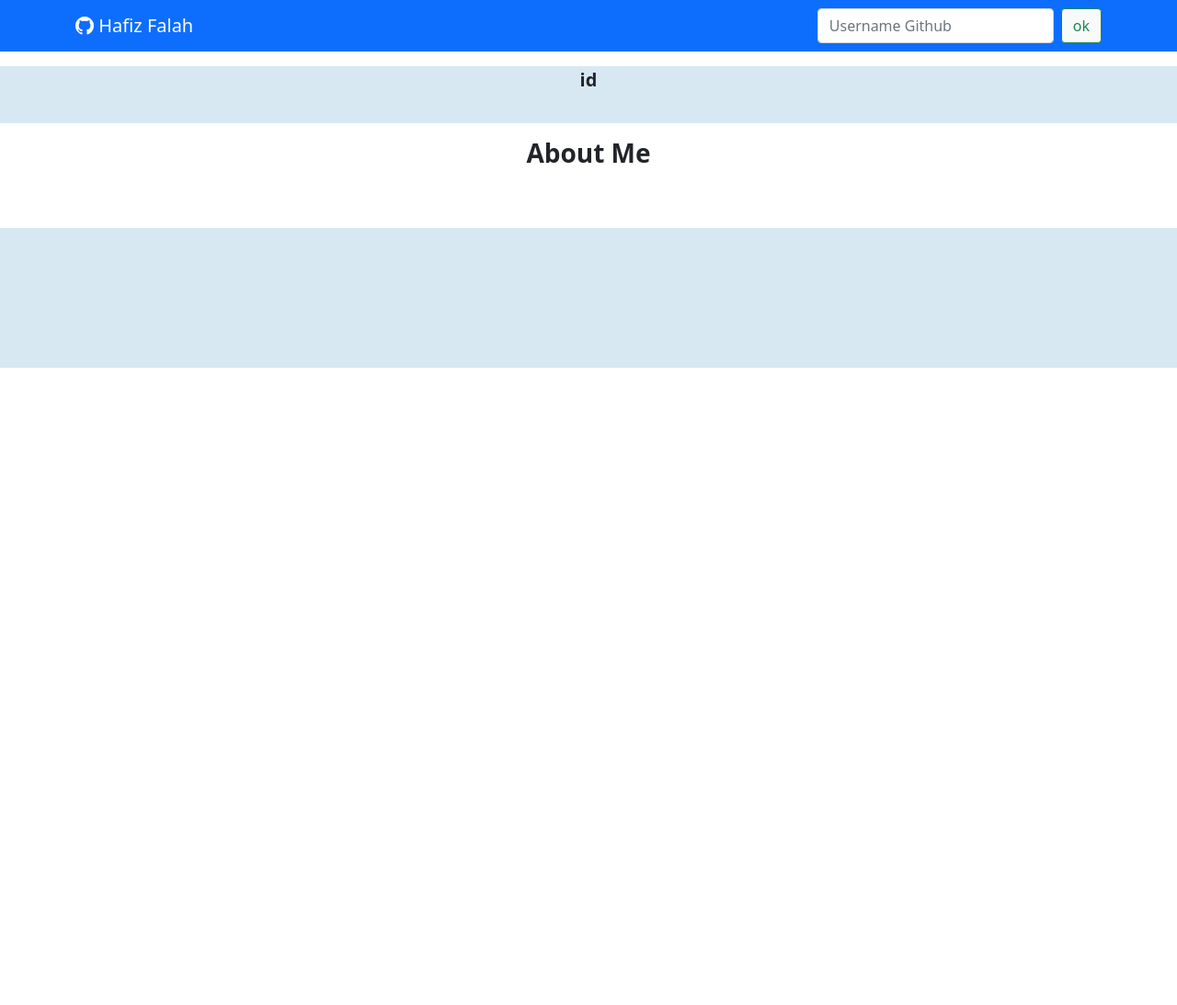
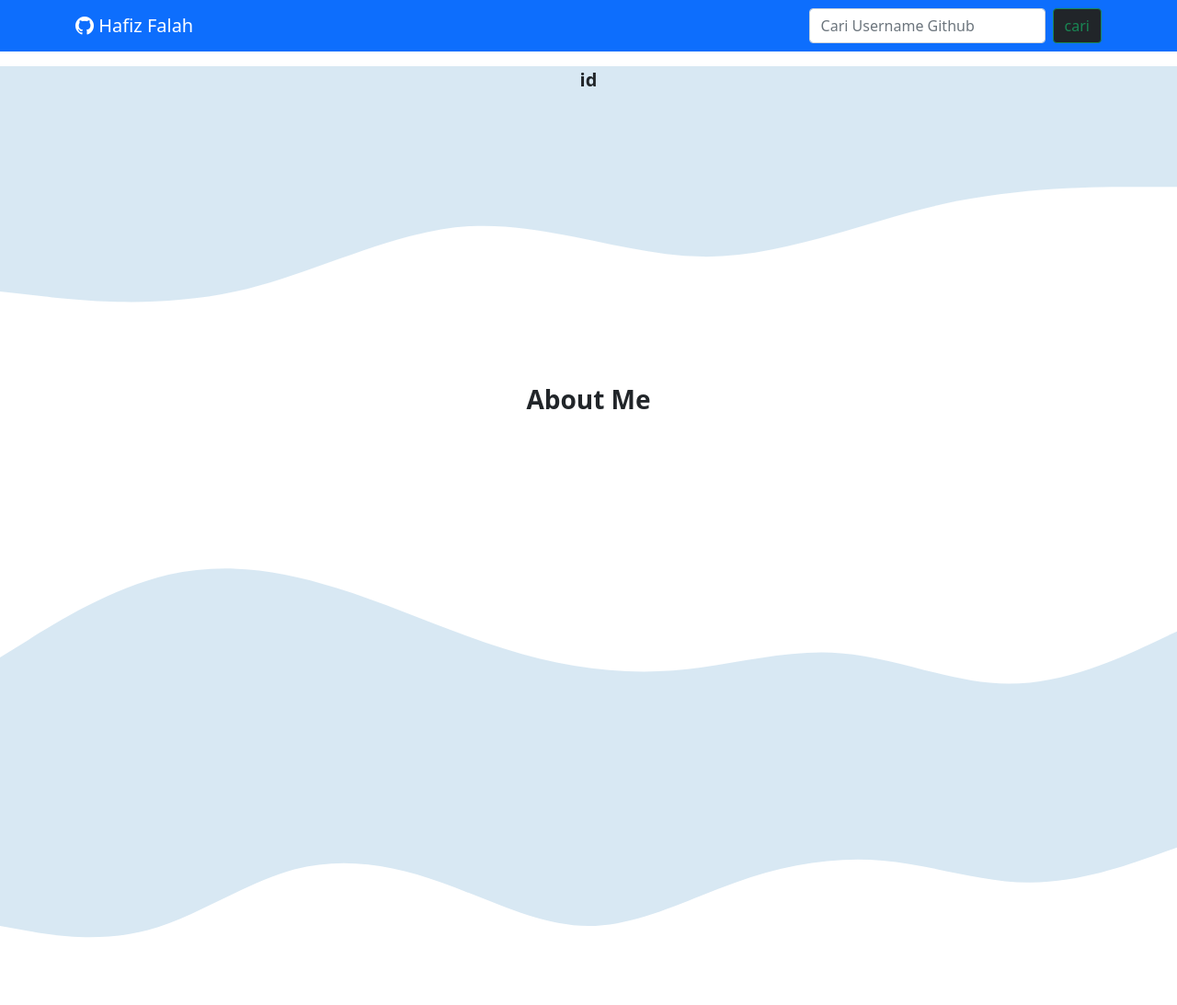
Before and after one commit to Hafiz37/hafiz-studyTools_exercise5, a plain HTML site: page index.html in a window 1280 px wide. Shown: the whole page at 92% size. Before the commit the page ends 800 px from the top, so only its background shows below. Drawn offline with nearby package versions, Linux system fonts and the light colour scheme; no server answers.

Commit message:
anu,lupa aq

```diff
--- a/index.html
+++ b/index.html
@@ -26,19 +26,20 @@
             <span id="username-GitHub" class="navbar-brand mb-0 h1">Hafiz Falah</span>
         </a>
         <form class="d-flex ">
-            <input id="cariUsername" class="input-keyword form-control me-2" type="search" placeholder="Username Github" aria-label="search">
-            <button class="btn btn-outline-success bg-light" onclick="cariApi()" type="button">ok</button>
+            <input id="cariUsername" class="input-keyword form-control me-2" type="search" placeholder="Cari Username Github" aria-label="search">
+            <button class="btn btn-outline-success bg-dark" onclick="cariApi()" type="button">cari</button>
         </form>
     </div>
   </nav>
 <!-- selesai navbar -->
 
 
-<section id="namaFoto" class="text-center pb-3">
+<section id="namaFoto" class="text-center">
     <!-- <img src="download.jfif" id="avatar-GitHub" class="rounded-circle mt-5 mb-3 img-thumbnail " alt=""> -->
     <div id="avatar-GitHub"></div>
     <h1 id="nama-GitHub" class="fw-bold mt-3"></h1>
     <p id="id-GitHub" class="mt-3 fs-5 fw-bold">id </p>
+    <svg xmlns="http://www.w3.org/2000/svg" viewBox="0 0 1440 320"><path fill="#fff" fill-opacity="1" d="M0,224L48,229.3C96,235,192,245,288,224C384,203,480,149,576,144C672,139,768,181,864,181.3C960,181,1056,139,1152,117.3C1248,96,1344,96,1392,96L1440,96L1440,320L1392,320C1344,320,1248,320,1152,320C1056,320,960,320,864,320C768,320,672,320,576,320C480,320,384,320,288,320C192,320,96,320,48,320L0,320Z"></path></svg>
 </section>
 
 <section id="aboutMe" class="d-flex flex-column align-items-center justify-content-center fs-5 pt-3">
@@ -49,8 +50,9 @@
 </section>
 
 
-<section id="status" class="container-fluid p-5  ">
-    <div class="row mb-5">
+<section id="status" class="">
+  <svg xmlns="http://www.w3.org/2000/svg" viewBox="0 0 1440 320"><path fill="#fff" fill-opacity="1" d="M0,224L34.3,202.7C68.6,181,137,139,206,122.7C274.3,107,343,117,411,138.7C480,160,549,192,617,213.3C685.7,235,754,245,823,240C891.4,235,960,213,1029,218.7C1097.1,224,1166,256,1234,256C1302.9,256,1371,224,1406,208L1440,192L1440,0L1405.7,0C1371.4,0,1303,0,1234,0C1165.7,0,1097,0,1029,0C960,0,891,0,823,0C754.3,0,686,0,617,0C548.6,0,480,0,411,0C342.9,0,274,0,206,0C137.1,0,69,0,34,0L0,0Z"></path></svg>
+    <div class="row">
         <div class="col text-center">
             <h3 id="repoPublik-GitHub" class="fs-4 fw-bold"></h3>
         </div>
@@ -61,6 +63,7 @@
             <h3 id="following-GitHub" class="fs-4 fw-bold"></h3>
         </div>
     </div>
+    <svg xmlns="http://www.w3.org/2000/svg" viewBox="0 0 1440 320"><path fill="#D8E8F3" fill-opacity="1" d="M0,224L30,229.3C60,235,120,245,180,229.3C240,213,300,171,360,154.7C420,139,480,149,540,170.7C600,192,660,224,720,224C780,224,840,192,900,170.7C960,149,1020,139,1080,144C1140,149,1200,171,1260,170.7C1320,171,1380,149,1410,138.7L1440,128L1440,0L1410,0C1380,0,1320,0,1260,0C1200,0,1140,0,1080,0C1020,0,960,0,900,0C840,0,780,0,720,0C660,0,600,0,540,0C480,0,420,0,360,0C300,0,240,0,180,0C120,0,60,0,30,0L0,0Z"></path></svg>
 </section>
 
 
--- a/style.css
+++ b/style.css
@@ -18,4 +18,5 @@ section#aboutMe p{
 
 section#status{
     background-color:#D8E8F3 ;
+    height: 400px;
 }
```
